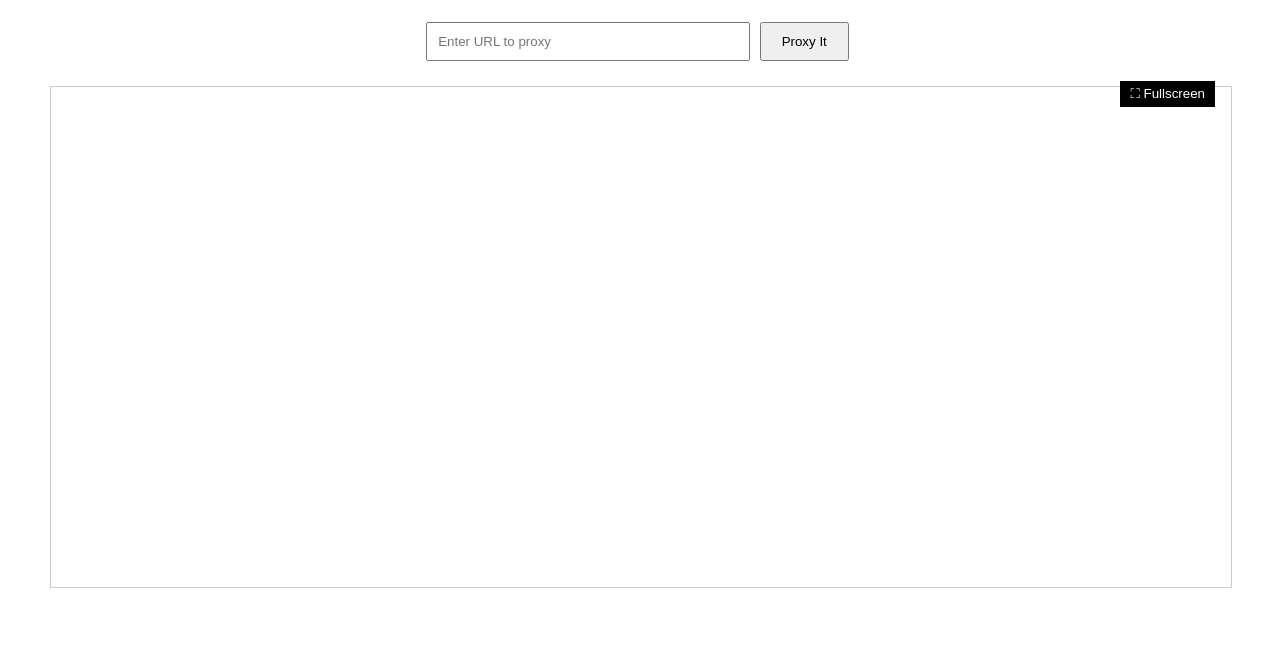
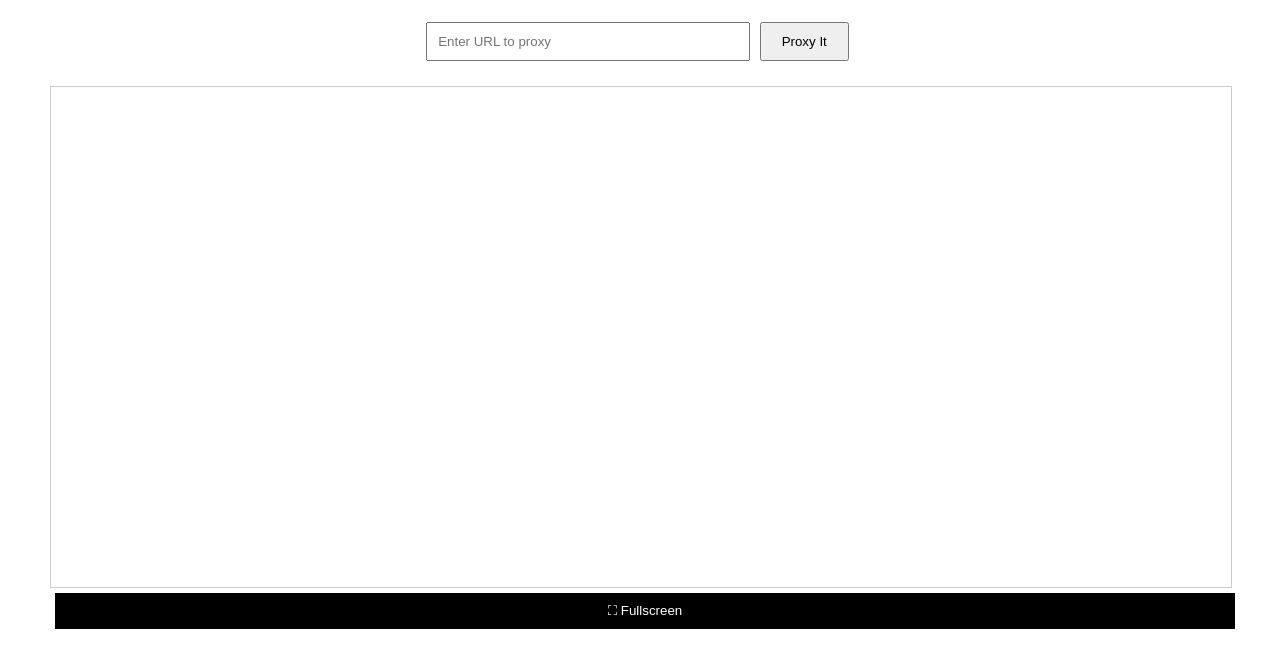
Before and after one commit to Carrot-King700/Carrot-King700, a plain HTML site: page pro.html in a window 1280 px wide. Shown: the part 81-748 px from the top of the page. Drawn offline with Linux system fonts and the light colour scheme.

Commit message:
FIX FULLSCREEN

```diff
--- a/pro.html
+++ b/pro.html
@@ -9,8 +9,17 @@
         input { width: 300px; padding: 10px; }
         button { padding: 10px 20px; cursor: pointer; margin: 5px; }
         #iframeContainer { position: relative; display: inline-block; width: 100%; }
-        iframe { width: 100%; height: 500px; border: 1px solid #ccc; margin-top: 20px; }
-        .fullscreen-btn { position: absolute; top: 10px; right: 10px; padding: 5px 10px; background: black; color: white; border: none; cursor: pointer; }
+        iframe { width: 100%; height: 500px; border: 1px solid #ccc; margin-top: 20px; display: block; }
+        .fullscreen-btn {
+            display: block;
+            width: 100%;
+            padding: 10px;
+            background: black;
+            color: white;
+            border: none;
+            cursor: pointer;
+            margin-top: 5px;
+        }
     </style>
 </head>
 <body>
@@ -20,8 +29,8 @@
     <button onclick="loadProxy()">Proxy It</button>
 
     <div id="iframeContainer">
+        <iframe id="proxyFrame"></iframe>
         <button class="fullscreen-btn" onclick="toggleFullscreen()">⛶ Fullscreen</button>
-        <iframe id="proxyFrame"></iframe>
     </div>
 
     <script>
@@ -32,7 +41,7 @@
                 return;
             }
 
-            let proxyUrl = `https://gregarious-piroshki-a874a0.netlify.app//.netlify/functions/proxy?url=${encodeURIComponent(url)}`;
+            let proxyUrl = `https://your-site.netlify.app/.netlify/functions/proxy?url=${encodeURIComponent(url)}`;
             document.getElementById("proxyFrame").src = proxyUrl;
         }
 
```
